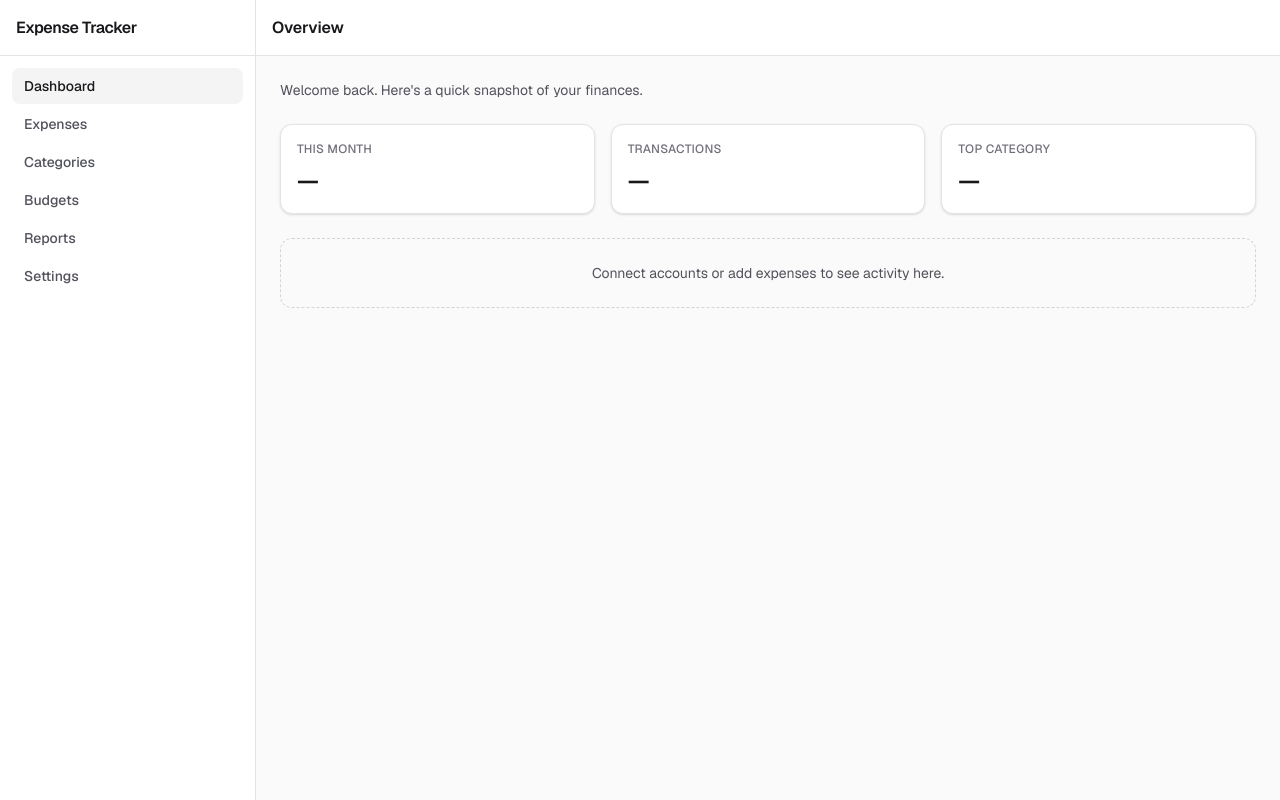
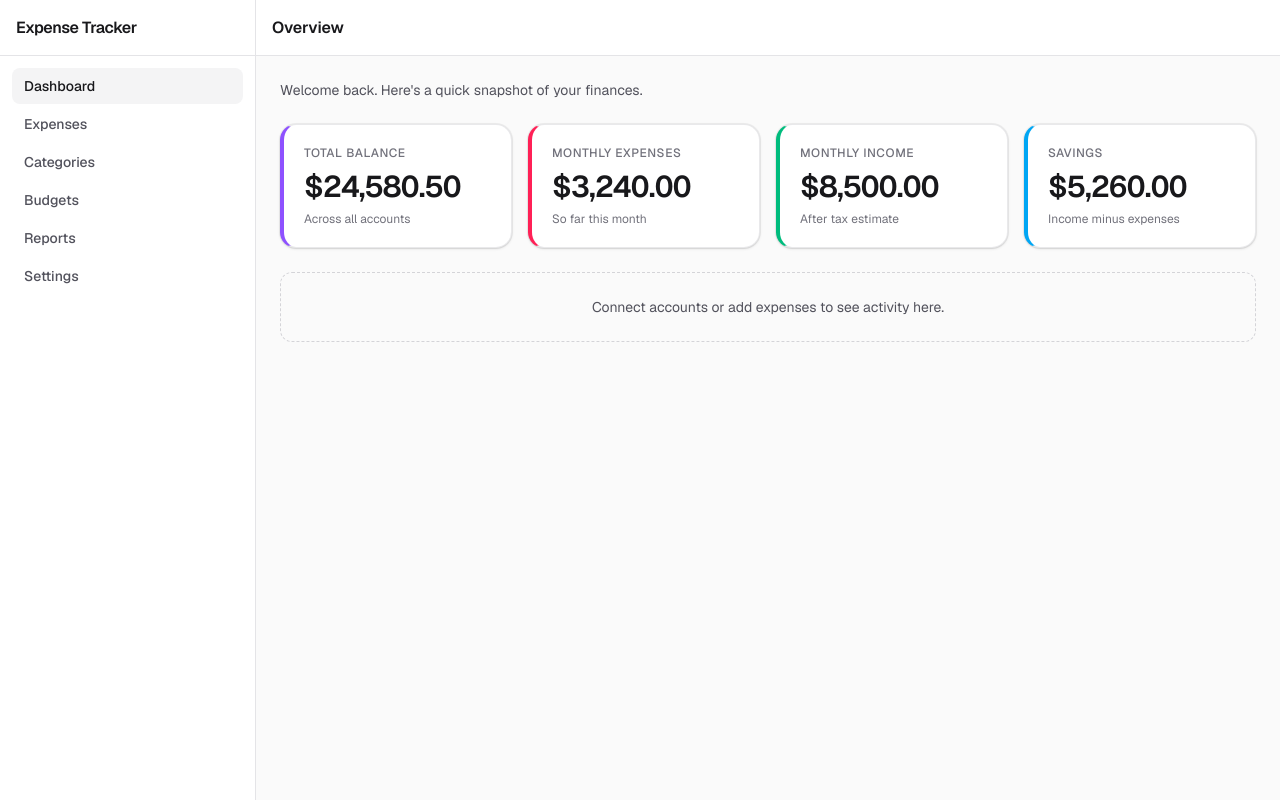
Before and after one commit to PhongTranNewbie/expense-tracker, a Next.js app: page / in a window 1280 px wide. Built offline with nearby package versions, Linux system fonts and the light colour scheme.

Commit message:
add dashboard summary cards

```diff
--- a/app/page.tsx
+++ b/app/page.tsx
@@ -1,26 +1,47 @@
+import { SummaryCard } from "@/components/ui/summary-card";
+
+const summaryMock = [
+  {
+    label: "Total balance",
+    value: "$24,580.50",
+    hint: "Across all accounts",
+    variant: "balance" as const,
+  },
+  {
+    label: "Monthly expenses",
+    value: "$3,240.00",
+    hint: "So far this month",
+    variant: "expense" as const,
+  },
+  {
+    label: "Monthly income",
+    value: "$8,500.00",
+    hint: "After tax estimate",
+    variant: "income" as const,
+  },
+  {
+    label: "Savings",
+    value: "$5,260.00",
+    hint: "Income minus expenses",
+    variant: "savings" as const,
+  },
+];
+
 export default function Home() {
   return (
-    <div className="mx-auto max-w-5xl space-y-6">
+    <div className="mx-auto max-w-6xl space-y-6">
       <p className="text-sm text-zinc-600 dark:text-zinc-400">
         Welcome back. Here&apos;s a quick snapshot of your finances.
       </p>
-      <div className="grid gap-4 sm:grid-cols-2 lg:grid-cols-3">
-        {[
-          { label: "This month", value: "—" },
-          { label: "Transactions", value: "—" },
-          { label: "Top category", value: "—" },
-        ].map((card) => (
-          <div
-            key={card.label}
-            className="rounded-xl border border-zinc-200 bg-white p-4 shadow-sm dark:border-zinc-800 dark:bg-zinc-900"
-          >
-            <p className="text-xs font-medium uppercase tracking-wide text-zinc-500 dark:text-zinc-400">
-              {card.label}
-            </p>
-            <p className="mt-2 text-2xl font-semibold tabular-nums text-zinc-900 dark:text-zinc-50">
-              {card.value}
-            </p>
-          </div>
+      <div className="grid gap-4 sm:grid-cols-2 xl:grid-cols-4">
+        {summaryMock.map((item) => (
+          <SummaryCard
+            key={item.label}
+            label={item.label}
+            value={item.value}
+            hint={item.hint}
+            variant={item.variant}
+          />
         ))}
       </div>
       <div className="rounded-xl border border-dashed border-zinc-300 bg-zinc-50/80 p-6 text-center text-sm text-zinc-600 dark:border-zinc-700 dark:bg-zinc-900/50 dark:text-zinc-400">
--- /dev/null
+++ b/components/ui/summary-card.tsx
@@ -0,0 +1,37 @@
+type SummaryCardVariant = "balance" | "expense" | "income" | "savings";
+
+const accent: Record<SummaryCardVariant, string> = {
+  balance: "border-l-violet-500",
+  expense: "border-l-rose-500",
+  income: "border-l-emerald-500",
+  savings: "border-l-sky-500",
+};
+
+type SummaryCardProps = {
+  label: string;
+  value: string;
+  hint?: string;
+  variant: SummaryCardVariant;
+};
+
+export function SummaryCard({ label, value, hint, variant }: SummaryCardProps) {
+  return (
+    <div
+      className={
+        "rounded-2xl border border-zinc-200/80 bg-white p-5 shadow-sm ring-1 ring-zinc-950/5 dark:border-zinc-800 dark:bg-zinc-900/80 dark:ring-white/10 " +
+        "border-l-4 " +
+        accent[variant]
+      }
+    >
+      <p className="text-xs font-medium uppercase tracking-wider text-zinc-500 dark:text-zinc-400">
+        {label}
+      </p>
+      <p className="mt-2 text-2xl font-semibold tracking-tight tabular-nums text-zinc-900 dark:text-zinc-50 sm:text-3xl">
+        {value}
+      </p>
+      {hint ? (
+        <p className="mt-1.5 text-xs text-zinc-500 dark:text-zinc-400">{hint}</p>
+      ) : null}
+    </div>
+  );
+}
```
